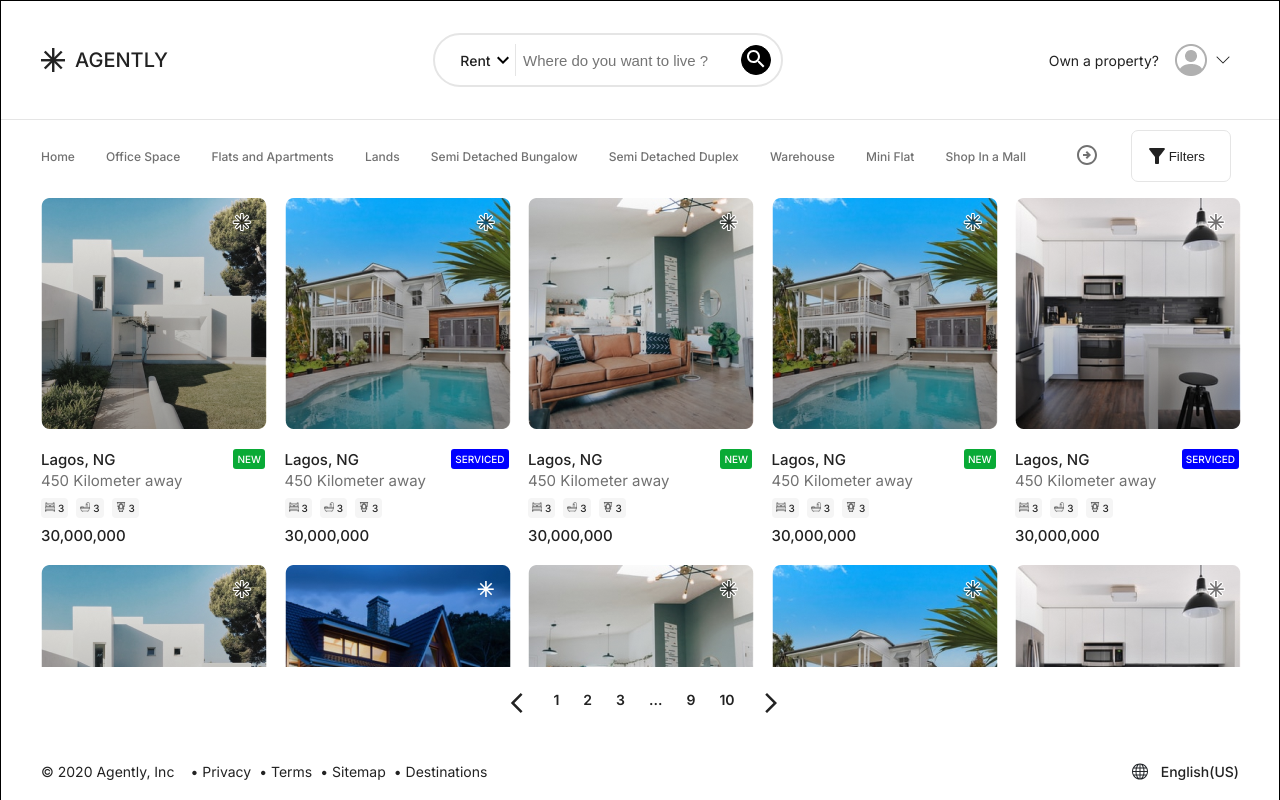
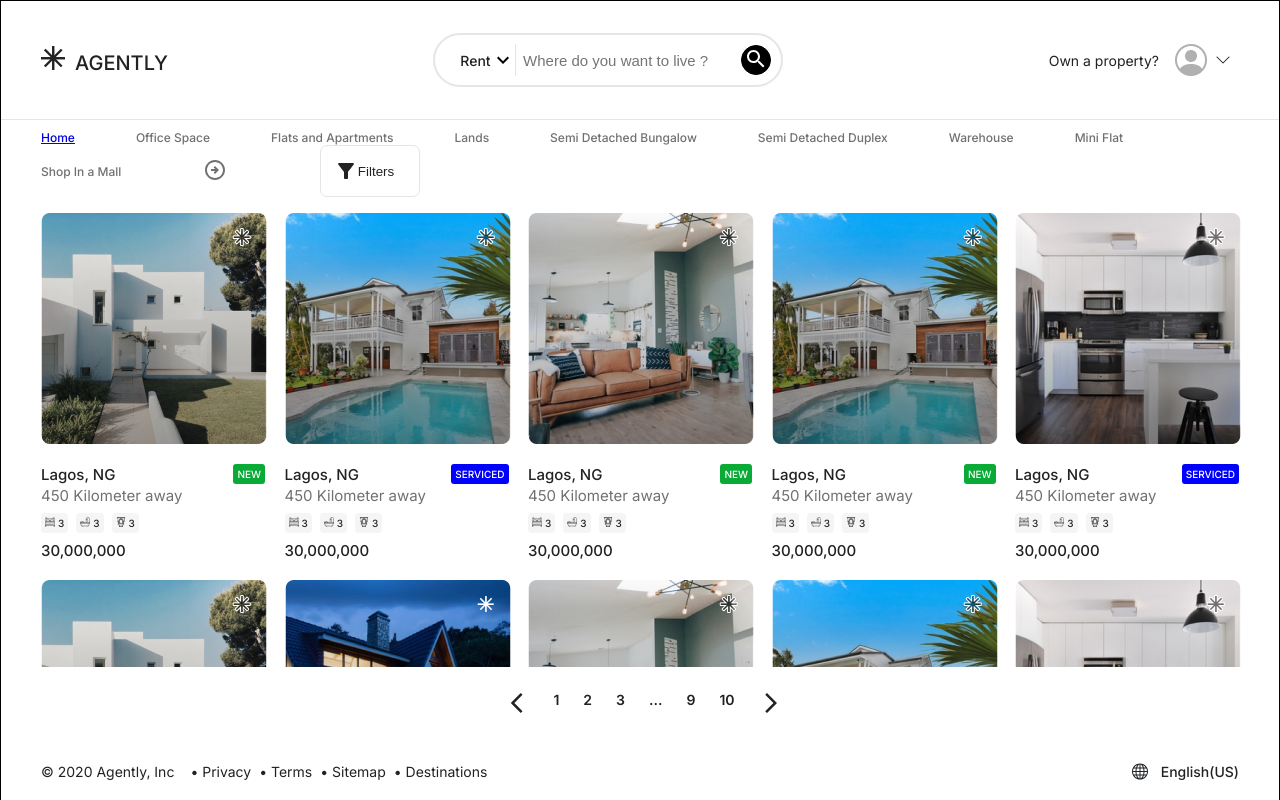
Before and after one commit to davidadediji/dufuna-berlin-lekkiproperty-frontend, a React (Create React App) app: page / in a window 1280 px wide. Shown: the top 800 px of the page. Built offline with nearby package versions, Linux system fonts and the light colour scheme.

Commit message:
adjust homepage

```diff
--- a/src/components/header/Header.tsx
+++ b/src/components/header/Header.tsx
@@ -16,8 +16,10 @@ const Header = ()=>{
         <>
          <header className='header'>
             <div className='header-logo'>
+                <Link className='no-underline' to="/">
                 <img src={Logo} alt="" />
                 <span>AGENTLY</span>
+                </Link>
             </div>
             <div>
                 <Search/>
--- a/src/components/header/header-style.css
+++ b/src/components/header/header-style.css
@@ -19,7 +19,8 @@
   }
 
   .header-logo{
-   display: inline-flex;
+   display: flex;
+   align-items: center;
   }
 
   .header-logo img{
--- a/src/components/navbar/Navbar.tsx
+++ b/src/components/navbar/Navbar.tsx
@@ -6,7 +6,11 @@ const Navbar = ()=>{
     return(
         <nav className='navbar'>
         <ul className='nav-list'>
-            <li>Home</li>
+        <li>
+            <Link to="/">
+           Home
+            </Link>
+            </li>
             <li>Office Space </li>
             <li>Flats and Apartments</li>
             <li>Lands</li>
--- a/src/components/navbar/navbar-style.css
+++ b/src/components/navbar/navbar-style.css
@@ -16,13 +16,16 @@
 }
 
 .nav-list li{
-    padding-right: 31.2px;
+    padding-right: 61px;
 }
 .nav-list li:nth-child(9){
     padding-right: 0;
 }
 
 
+.nav-list li:first-child{
+    text-decoration: underline;
+}
 
 .nav-list li:last-child{
     padding-right: 0;
@@ -52,3 +55,12 @@
     background-color: #222;
     color: #fff;
 }
+
+.nav-list .filter-btn,
+.nav-list .arrow-right {
+    margin-left: 32px;
+}
+
+.no-underline{
+    text-decoration: none;
+}
```
